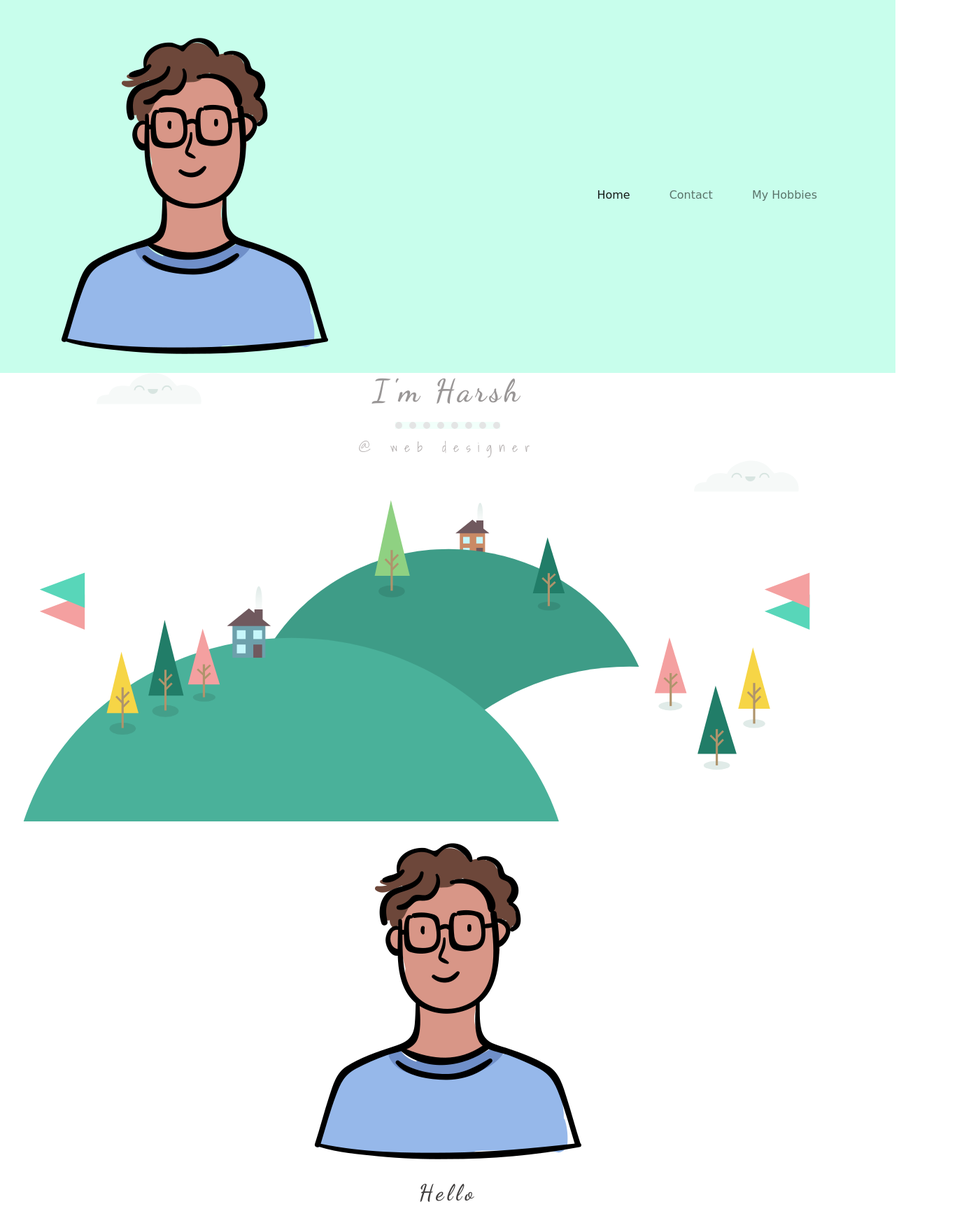
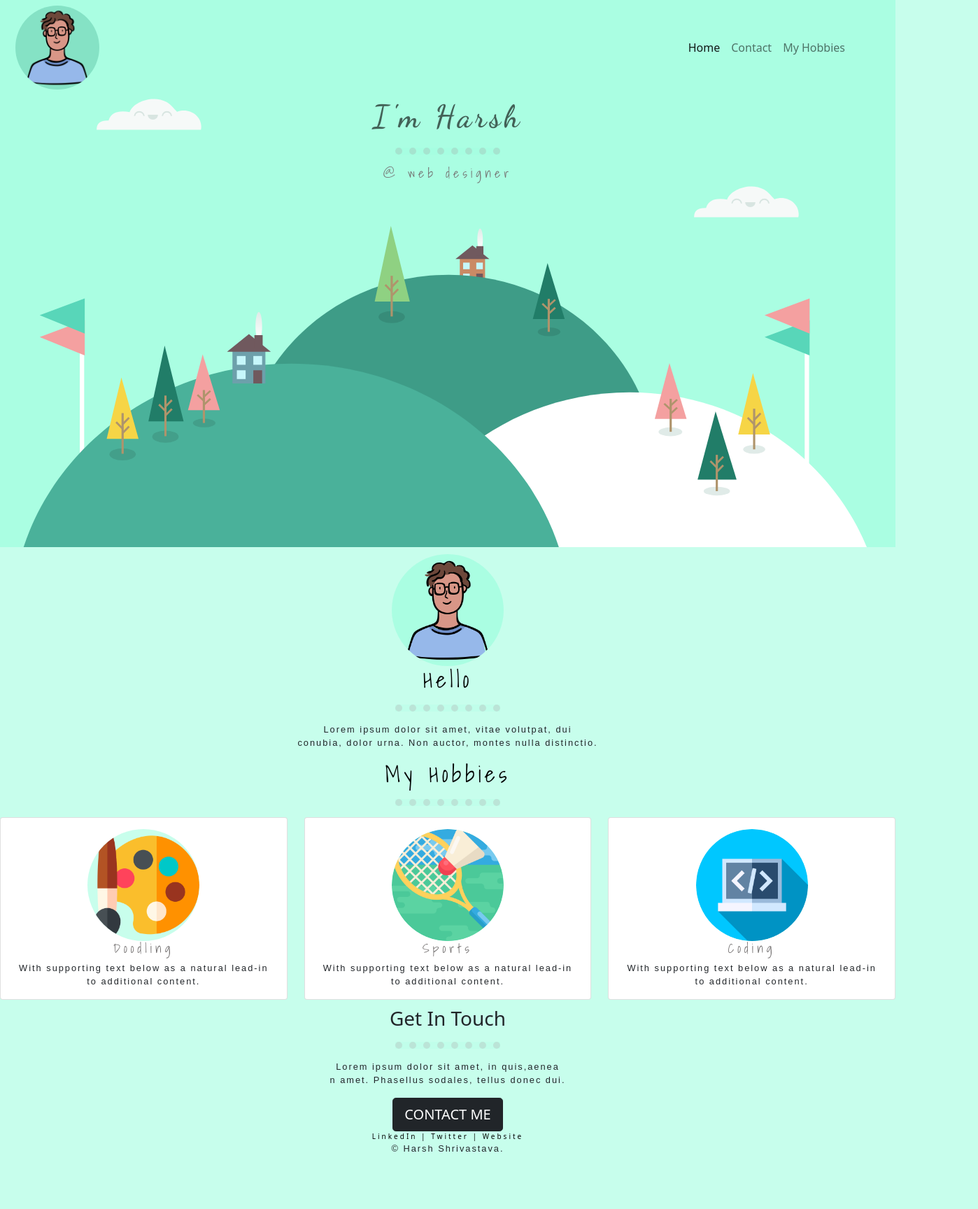
Before and after one commit to Harshshrivastav/My-website, a plain HTML site: page index.html in a window 1280 px wide. Shown: the part 5-1733 px from the top of the page at 70% size, 1398 px wide, since content can reach past the window. After the commit the page ends 1673 px from the top, so only its background shows below. Drawn offline with nearby package versions, Linux system fonts and the light colour scheme.

Commit message:
changes2.0

```diff
--- a/CSS-MySite/style.css
+++ b/CSS-MySite/style.css
@@ -1,153 +1,49 @@
+/* profile */
 
-.top{
-    margin: 0px 0px 10px 0px;
-    width: 95%;
-    height: auto;
-    padding: 10px 0px 0px 0px;}
-nav a{
-    font-family: cursive;
-    display: block;
-    text-decoration: none;
-    float:right;
-    overflow: hidden;
-    margin-right: 40px;
-    color: darkseagreen;
-    position: relative;
-    top: 15px;}
-.navcontainer{
-    margin: 0px;
-    margin-top: 0px;}
-.cloud{
-    width:159px;}
-h1{
-    font-size: 85px;
+.profile{
+    width: 15vh;
+    background-color: rgba(113, 211, 182, 0.637);
+    border-radius: 100%;
+}
+#profile_box{
+    background-color: rgba(135, 253, 214, 0.459);
+}
+
+h1,h2{
     font-family: 'Dancing Script', cursive;
     letter-spacing: 5px;
-    margin-bottom: 0px;
-    color: rgba(97, 91, 91, 0.644);}
-body{
-    margin:0px;
-    text-align: center;}
+    color: rgba(10, 9, 9, 0.644);}
 h5{
-    color: rgb(179, 174, 174);
-    letter-spacing: 10px;
+    color: rgb(117, 114, 114);
+    letter-spacing: 5px;
     font-family: 'Shadows Into Light', cursive;
-    margin-top: 0;}
-.externaltopbox{
-    background-color: rgba(135, 253, 214, 0.459);}
-.rightcloud{
-    position: relative;
-    left:40%;}
-.leftcloud{
-    position: relative;
-    right:35%}
-.me{
-    float: left;
-    overflow:hidden;
+}
+/* skills section */
+
+.main_profile{
+    width: 20vh;
+
     border-radius: 100%;
-    position: relative;
-    top: 50px;
-    left: 20px;}
-.me2{
-    border-radius: 100%;
-    width: 100px;
-    height: auto;
-    margin: 15px;}
-h2{
-    font-size: 45px;
-    font-family: 'Dancing Script', cursive;
+}
+body,.main_profile{
+    background-color: rgba(135, 253, 214, 0.459)!important;
+}
+.skills_heading{
+    font-family: 'Shadows Into Light', cursive;
     letter-spacing: 5px;
-    color: rgb(63, 61, 61);
-    margin:18px;}
-h3{
-    color: rgb(56, 47, 47);
-    letter-spacing: 5px;
-    font-size: 20px;
-    font-family: 'Shadows Into Light', cursive;
-    margin-top: 0;}
+    color: rgb(0, 0, 0);
+}
+#skills_section,#contact_me{
+    margin-top: 10px;
+}
 p{
-    color: rgb(116, 110, 110);
     letter-spacing: 2px;
-    font-size: 10px;
-    font-family: cursive;
-    margin-bottom: 0;
-}
-.helloimg{
-    margin-top: 20px;}
-hr{
-    width: 150px;
-    height: 10px;
-    border-style: dotted;
-    border-width: 10px 0 0 0;
-    border-color: rgb(199, 212, 212);
-    }
-.skill-row{
-    background-color:  rgba(135, 253, 214, 0.459);
+    font-family: sans-serif;
+    font-size: 80%;
 }
 .footer-link{
     text-decoration: none;
-    color: rgb(47, 51, 42);
-    font-family: cursive;
-    margin-top: 13px;
-    letter-spacing: 2px;
-    margin-right: 9px;
+    color: black;
+    letter-spacing: 3px;
+    font-size: 10px;
 }
-.contact-me{
-    margin-bottom: 70px;
-}
-
-.bottom-container{
-    background-color: rgb(133, 138, 138);
-}
-.footer-p{
-    color: rgb(41, 41, 41);
-}
-.contact-me-p{
-    margin-bottom: 30px;
-}
-
-.skill-row{
-    width: 500px;
-    margin:0 auto 0 auto;
-}
-.btn{
-    background-color: #17f0ffe3;
-    background-image: -webkit-linear-gradient(top,#17f0ffe3,#8fffecf3);
-    background-image: -moz-linear-gradient(top,#17f0ffe3,#8fffecf3);
-    background-image: -ms-linear-gradient(top,#17f0ffe3,#8fffecf3);
-    background-image: -o-linear-gradient(top,#17f0ffe3,#8fffecf3);
-    background-image: linear-gradient(to bottom,#17f0ffe3,#8fffecf3);
-    -webkit-border-radius:28;
-    -moz-border-radius:28;
-    border-radius: 28px;
-    text-shadow: 20px 20px 20px #c0bdbd ;
-    font-family: cursive;
-    color: darkslategrey;
-    font-size: 20px;
-    padding: 10px 20px 10px 20px;
-    text-decoration:none;
-}
-.btn:hover{
-    background-color: #0a8891e3;
-    background-image: -webkit-linear-gradient(top,#1099a3e3,#23a18cf3);
-    background-image: -moz-linear-gradient(top,#1099a3e3,#23a18cf3);
-    background-image: -ms-linear-gradient(top,#1099a3e3,#23a18cf3);
-    background-image: -o-linear-gradient(top,#1099a3e3,#23a18cf3);
-    background-image: linear-gradient(to bottom,#1099a3e3,#23a18cf3);
-    text-decoration:none;
-}
-/* mydesign page css */
-.container .container-row{
-    width:330px;
-    margin:0 auto 0 auto;
-}
-.images{
-    margin: 20px;
-    width: 150px;
-}
-.mydesignme{
-    width: 100px;
-    position: absolute;
-    top: 5px;
-    left: 30px;
-}
```
